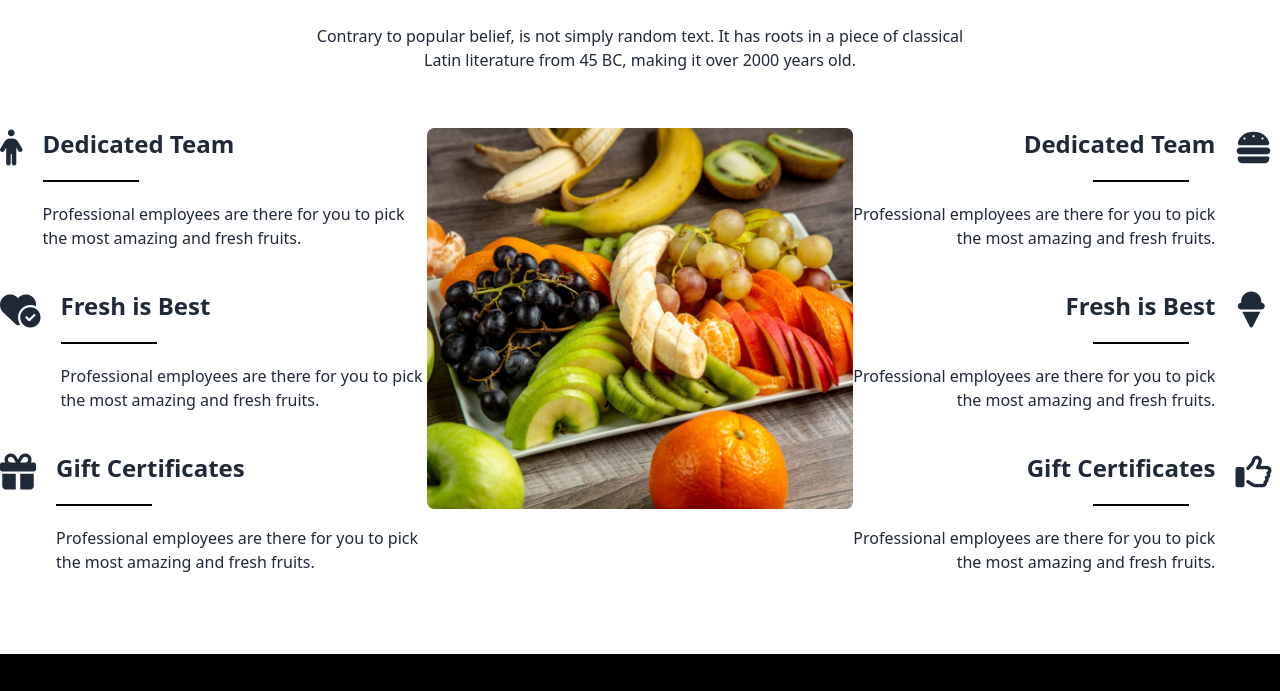
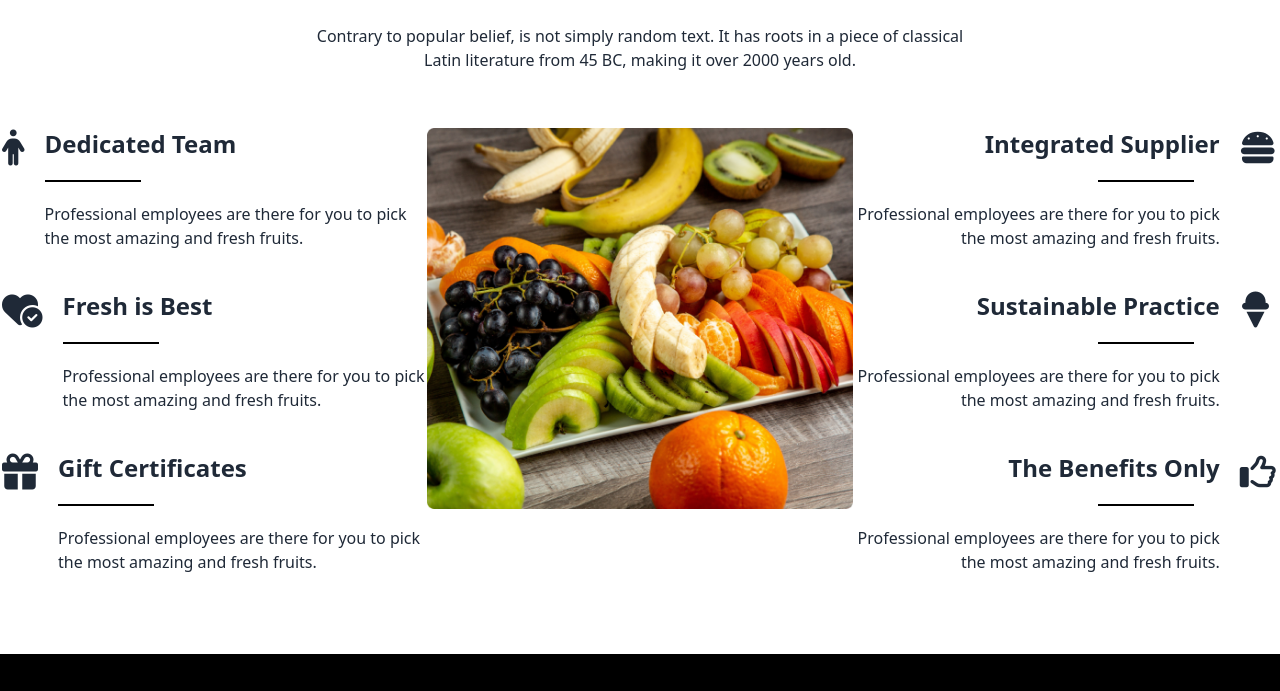
Before and after one commit to mehedi37m/Assignment-3, a plain HTML site: page index.html in a window 1280 px wide. Shown: the part 2180-2871 px from the top of the page. Drawn offline with nearby package versions, Linux system fonts and the light colour scheme.

Commit message:
today complete

```diff
--- a/index.html
+++ b/index.html
@@ -426,7 +426,7 @@
             </div>
 
             <div
-              class="grid lg:grid-cols-4 grid-cols-1 justify-items-center gap-5"
+              class="grid lg:grid-cols-4 grid-cols-1 justify-items-center gap-32"
 
             >
               <div class="flex">
@@ -482,63 +482,61 @@
         <div class="text-center mb-5">
           <h2 class="text-4xl font-extrabold mb-8">Why Choose Us</h2>
           <p class="mb-14">
-            Contrary to popular belief, is not simply random text. It has roots
-            in a piece of classical <br />
+            Contrary to popular belief, is not simply random text. It has roots in
+            a piece of classical <br />
             Latin literature from 45 BC, making it over 2000 years old.
           </p>
         </div>
 
-        <div class="flex-1 lg:flex mb-10">
+        <div class="grid grid-cols-1 justify-items-center lg:grid-cols-3 mb-10">
           <!-- first part -->
-          <div class="flex-1">
-            <div class="flex-1">
-              <div class="flex gap-5">
-                <div>
-                  <i class="text-4xl fa-solid fa-person"></i>
-                </div>
-                <div class="mb-10">
-                  <h2 class="mb-5 text-2xl font-bold">Dedicated Team</h2>
-                  <div class="border border-black w-24 mb-5"></div>
-                  <p>
-                    Professional employees are there for you to pick
-                    <br />
-                    the most amazing and fresh fruits.
-                  </p>
-                </div>
+          <div class="grid content-center lg:text-start text-center">
+            <div class="lg:flex gap-5 ">
+              <div>
+                <i class="text-4xl fa-solid fa-person"></i>
+              </div>
+              <div class="mb-10">
+                <h2 class="mb-5 text-2xl font-bold">Dedicated Team</h2>
+                <h2 class="border mx-auto lg:mx-0 border-black w-24 mb-5"></h2>
+                <p>
+                  Professional employees are there for you to pick
+                  <br />
+                  the most amazing and fresh fruits.
+                </p>
               </div>
             </div>
+
             <!-- second part -->
-            <div class="flex-1">
-              <div class="flex gap-5">
-                <div>
-                  <i class="fa-solid fa-heart-circle-check text-4xl"></i>
-                </div>
-                <div class="mb-10">
-                  <h2 class="mb-5 text-2xl font-bold">Fresh is Best</h2>
-                  <div class="border border-black w-24 mb-5"></div>
-                  <p>
-                    Professional employees are there for you to pick
-                    <br />
-                    the most amazing and fresh fruits.
-                  </p>
-                </div>
+
+            <div class="lg:flex gap-5">
+              <div>
+                <i class="fa-solid fa-heart-circle-check text-4xl"></i>
+              </div>
+              <div class="mb-10">
+                <h2 class="mb-5 text-2xl font-bold">Fresh is Best</h2>
+                <h2 class="border mx-auto lg:mx-0 border-black w-24 mb-5"></h2>
+                <p>
+                  Professional employees are there for you to pick
+                  <br />
+                  the most amazing and fresh fruits.
+                </p>
               </div>
             </div>
+
             <!-- third part -->
-            <div class="flex-1">
-              <div class="flex gap-5">
-                <div>
-                  <i class="text-4xl fa-solid fa-gift"></i>
-                </div>
-                <div class="mb-10">
-                  <h2 class="mb-5 text-2xl font-bold">Gift Certificates</h2>
-                  <div class="border border-black w-24 mb-5"></div>
-                  <p>
-                    Professional employees are there for you to pick
-                    <br />
-                    the most amazing and fresh fruits.
-                  </p>
-                </div>
+
+            <div class="lg:flex gap-5">
+              <div>
+                <i class="text-4xl fa-solid fa-gift"></i>
+              </div>
+              <div class="mb-10">
+                <h2 class="mb-5 text-2xl font-bold">Gift Certificates</h2>
+                <h2 class="border mx-auto lg:mx-0 border-black w-24 mb-5"></h2>
+                <p>
+                  Professional employees are there for you to pick
+                  <br />
+                  the most amazing and fresh fruits.
+                </p>
               </div>
             </div>
           </div>
@@ -547,12 +545,12 @@
             <img src="./images/whychoose1.png" alt="" />
           </div>
 
-          <div class="flex-1">
+          <div class="grid content-center lg:text-start text-center">
             <div class="flex-1">
               <div class="flex gap-5">
                 <div class="mb-10">
                   <h2 class="text-right mb-5 text-2xl font-bold">
-                    Dedicated Team
+                      Integrated Supplier
                   </h2>
                   <div
                     class="relative left-60 border border-black w-24 mb-5"
@@ -573,7 +571,7 @@
               <div class="flex gap-5">
                 <div class="mb-10">
                   <h2 class="text-right mb-5 text-2xl font-bold">
-                    Fresh is Best
+                      Sustainable Practice
                   </h2>
                   <div
                     class="relative left-60 border border-black w-24 mb-5"
@@ -594,7 +592,7 @@
               <div class="flex gap-5">
                 <div class="mb-10">
                   <h2 class="mb-5 text-2xl font-bold text-right">
-                    Gift Certificates
+                      The Benefits Only
                   </h2>
                   <div
                     class="border border-black relative left-60 w-24 mb-5"
```
